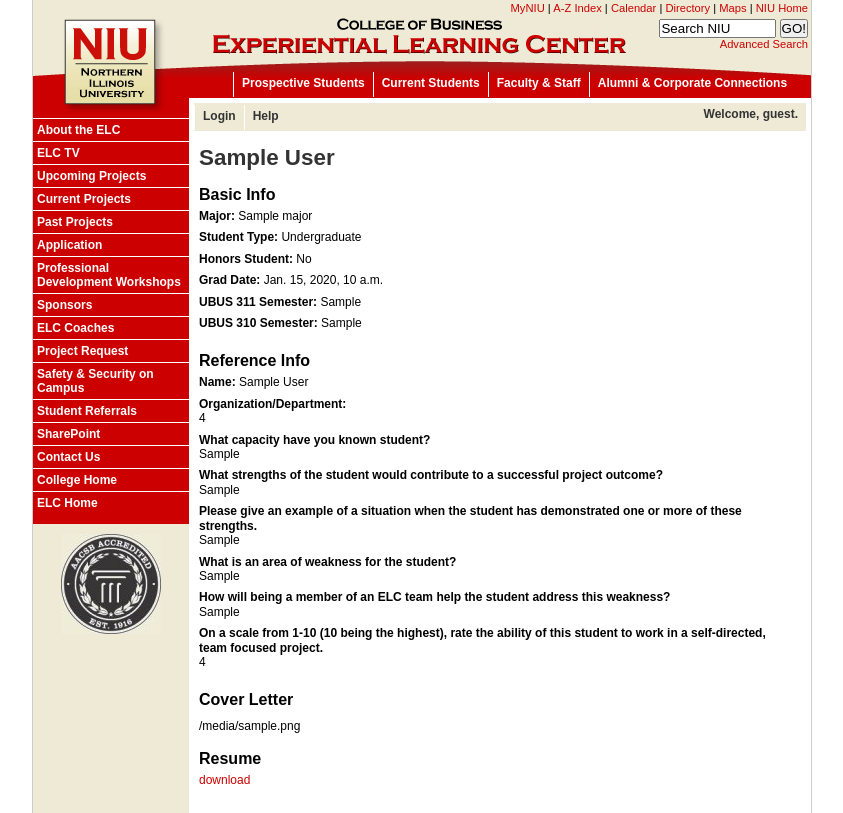
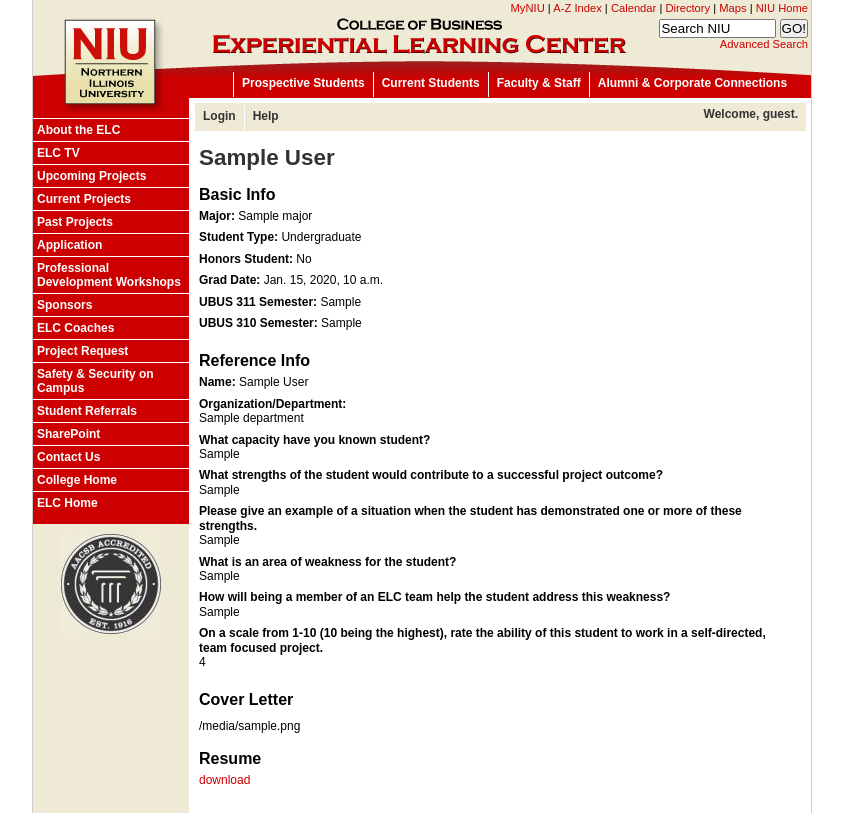
Before and after one commit to mjanous/applyform, a Django app: template templates/applyform/app_detail.html in a window 1280 px wide. Shown: the top 813 px of the page, without its empty margins (218-1061 px from the left). Run offline with Django 3.2, Linux system fonts and the light colour scheme; the template is opened without the code that fills it: most values are stand-ins (such as "Sample title", 1, 10 or a date in 2020).

Commit message:
Reference department field now displays correctly on app_detail page.

```diff
--- a/templates/applyform/app_detail.html
+++ b/templates/applyform/app_detail.html
@@ -14,7 +14,7 @@
 <h3>Reference Info</h3>
 <ul>
 <li><b>Name:</b> {% for reference in app.reference.all %}{{ reference.first_name }} {{ reference.last_name }}{% endfor %}</li>
-<li><b>Organization/Department:</b></br> {{ app.get_reference_rating }}</li>
+<li><b>Organization/Department:</b></br> {{ app.get_reference_rating.department }}</li>
 <li><b>What capacity have you known student?</b></br> {{ app.get_reference_rating.q_how_known }}</li>
 <li><b>What strengths of the student would contribute to a successful project outcome?</b></br> {{ app.get_reference_rating.q_strengths }}</li>
 <li><b>Please give an example of a situation when the student has demonstrated one or more of these strengths. </b></br> {{ app.get_reference_rating.q_strength_example }}</li>
```
